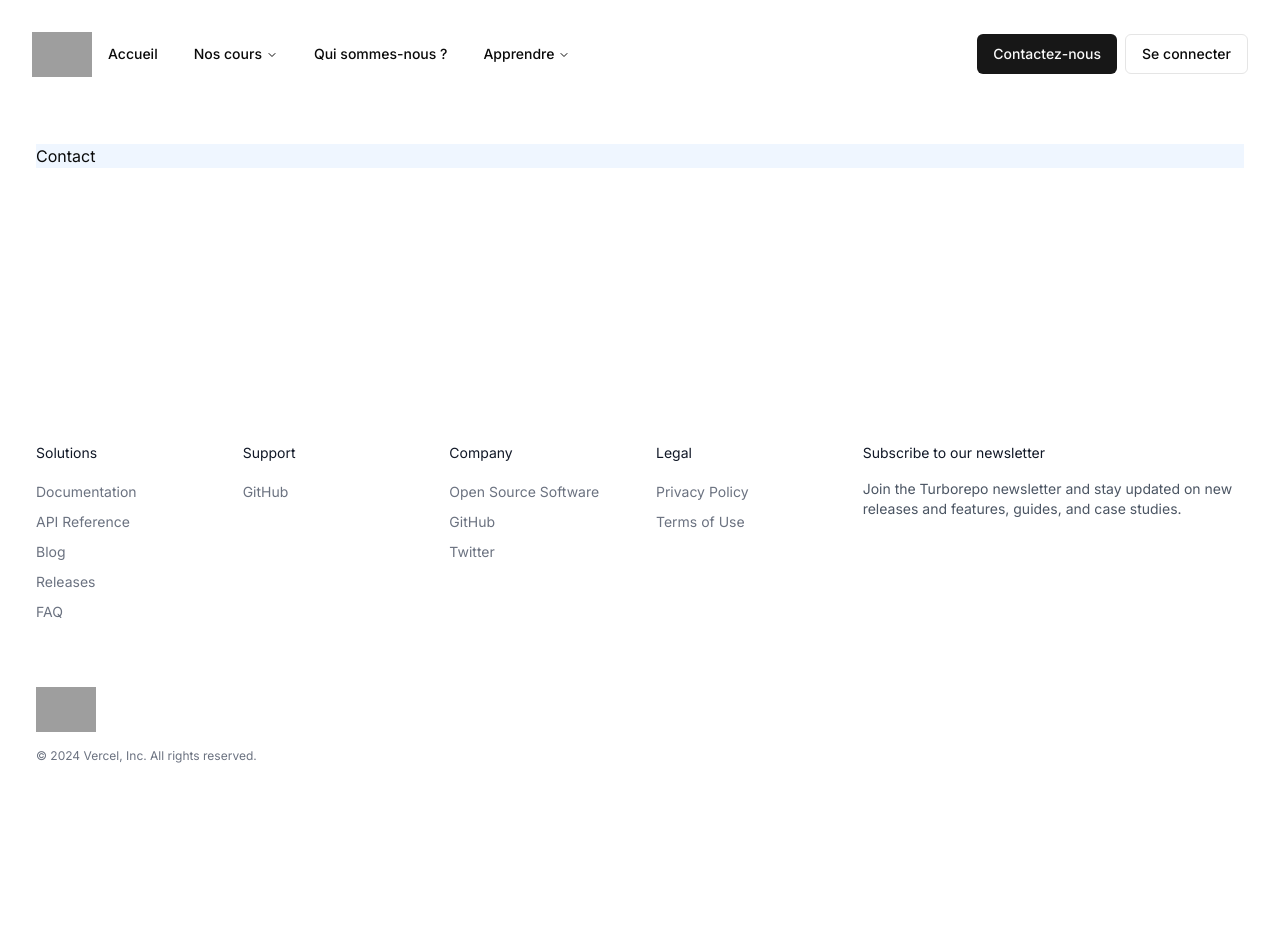
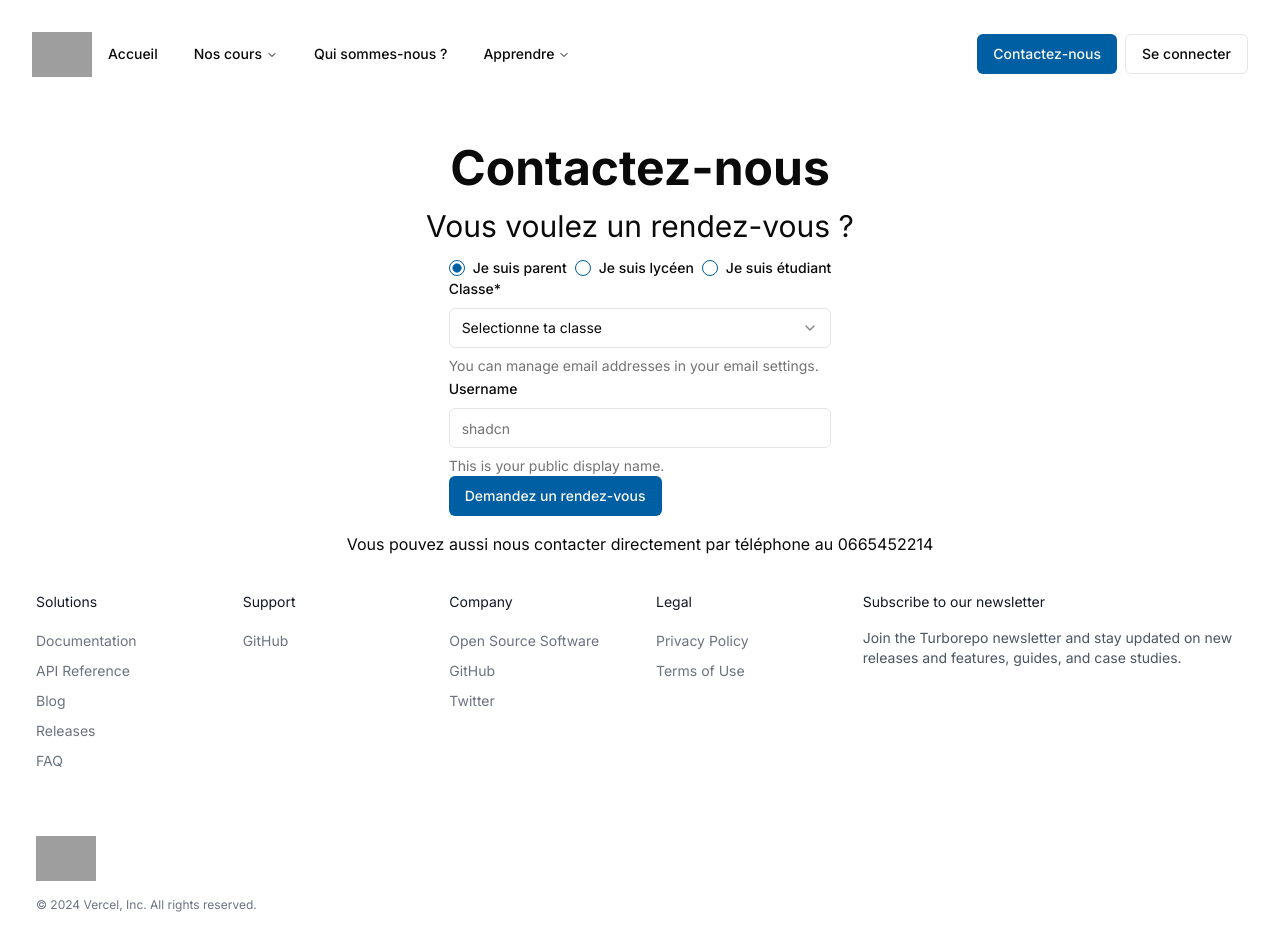
Before and after one commit to clemencefrz/cours-geroa, a Next.js app: page /contact in a window 1280 px wide. Before the commit the page ends 800 px from the top, so only its background shows below. Built offline with nearby package versions, Linux system fonts and the light colour scheme; grey boxes are pictures that could not be loaded.

Commit message:
WIP page contact

```diff
--- a/app/components/Header/MobileNav.tsx
+++ /dev/null
@@ -1,23 +0,0 @@
-import { Sheet, SheetContent, SheetTrigger } from "@/components/ui/sheet";
-import Logo from "../Logo";
-import Socials from "../Socials";
-import { Nav } from "./Nav";
-
-const MobileNav = () => {
-  return (
-    <Sheet>
-      <SheetTrigger asChild>
-        <div>trigger sheet</div>
-      </SheetTrigger>
-      <SheetContent>
-        <div className="flex flex-col items-center justify-between h-full py-8">
-          <Logo />
-          <Nav />
-          <Socials containerStyles={"flex gap-x-4"} iconStyles={"text-2xl"} />
-        </div>
-      </SheetContent>
-    </Sheet>
-  );
-};
-
-export default MobileNav;
--- a/app/components/Header/index.tsx
+++ b/app/components/Header/index.tsx
@@ -3,7 +3,6 @@
 import { Button } from "@/components/ui/button";
 import Logo from "../Logo";
 
-import MobileNav from "./MobileNav";
 import { Nav } from "./Nav";
 import Link from "next/link";
 
@@ -23,11 +22,6 @@ const Header = () => {
           </Button>
           <Button variant="outline">Se connecter</Button>
         </div>
-
-        {/* mobile nav */}
-        <div className="sm:hidden ">
-          <MobileNav />
-        </div>
       </div>
     </header>
   );
--- a/app/components/Socials.tsx
+++ /dev/null
@@ -1,31 +0,0 @@
-"use client";
-
-type Props = {
-  containerStyles: string;
-  iconStyles: string;
-};
-
-const icons = [
-  {
-    path: "fake-url",
-    name: "",
-  },
-];
-
-const Socials = ({ containerStyles, iconStyles }: Props) => {
-  return (
-    <div className={`${containerStyles}`}>
-      {icons.map((icon, index) => (
-        <a
-          target="_blank"
-          key={index}
-          href={icon.path}
-          aria-label={`Link to ${icon.name}`}
-        >
-          <div className={`${iconStyles}`}>{icon.name}</div>
-        </a>
-      ))}
-    </div>
-  );
-};
-export default Socials;
--- /dev/null
+++ b/app/contact/components/Contact.tsx
@@ -0,0 +1,19 @@
+import FormContact from "./FormContact";
+
+const Contact = () => {
+  return (
+    <div className="container flex flex-col items-center gap-4">
+      {/* Titre */}
+      <h1 className="text-5xl font-bold">Contactez-nous</h1>
+      {/* Sous-Titre */}
+      <h2 className="text-3xl">Vous voulez un rendez-vous ?</h2>
+      {/* Formulaire */}
+      <FormContact />
+      {/* Contact par téléphone */}
+      <div>
+        Vous pouvez aussi nous contacter directement par téléphone au 0665452214
+      </div>
+    </div>
+  );
+};
+export default Contact;
--- /dev/null
+++ b/app/contact/components/FormContact.tsx
@@ -0,0 +1,129 @@
+"use client";
+import { z } from "zod";
+import { zodResolver } from "@hookform/resolvers/zod";
+import { useForm } from "react-hook-form";
+import { Button } from "@/components/ui/button";
+import {
+  Form,
+  FormControl,
+  FormDescription,
+  FormField,
+  FormItem,
+  FormLabel,
+  FormMessage,
+} from "@/components/ui/form";
+import { Input } from "@/components/ui/input";
+import { Label } from "@/components/ui/label";
+import { RadioGroup, RadioGroupItem } from "@/components/ui/radio-group";
+import Link from "next/link";
+
+import {
+  Select,
+  SelectContent,
+  SelectItem,
+  SelectTrigger,
+  SelectValue,
+} from "@/components/ui/select";
+
+const ARRAY_CLASSES = ["Première", "Terminale", "Supérieure"] as const;
+
+const ARRAY_PROFILE_TYPE = [
+  "Je suis parent",
+  "Je suis lycéen",
+  "Je suis étudiant",
+] as const;
+
+const formSchema = z.object({
+  class: z.enum(ARRAY_CLASSES),
+  username: z.string().min(2, {
+    message: "Username must be at least 2 characters.",
+  }),
+});
+
+const FormContact = () => {
+  const form = useForm<z.infer<typeof formSchema>>({
+    resolver: zodResolver(formSchema),
+    defaultValues: {
+      username: "",
+    },
+  });
+
+  // 2. Define a submit handler.
+  function onSubmit(values: z.infer<typeof formSchema>) {
+    // Do something with the form values.
+    // ✅ This will be type-safe and validated.
+    console.log(values);
+  }
+  return (
+    <div className="flex flex-col">
+      <RadioGroup
+        defaultValue={ARRAY_PROFILE_TYPE[0]}
+        className="flex flex-row items-center gap-4"
+      >
+        <div className="flex items-center space-x-2">
+          {ARRAY_PROFILE_TYPE.map((value, key) => (
+            <div key={key} className="flex items-center space-x-2">
+              <RadioGroupItem value={value} id={value} aria-label={value} />
+              <Label htmlFor={value}>{value}</Label>
+            </div>
+          ))}
+        </div>
+      </RadioGroup>
+      <Form {...form}>
+        <form onSubmit={form.handleSubmit(onSubmit)}>
+          {/* Select Classe */}
+          <FormField
+            control={form.control}
+            name="class"
+            render={({ field }) => (
+              <FormItem>
+                <FormLabel>Classe*</FormLabel>
+                <Select
+                  onValueChange={field.onChange}
+                  defaultValue={field.value}
+                >
+                  <FormControl>
+                    <SelectTrigger aria-label="Selectionne ta classe">
+                      <SelectValue placeholder="Selectionne ta classe" />
+                    </SelectTrigger>
+                  </FormControl>
+                  <SelectContent>
+                    {ARRAY_CLASSES.map((classe, key) => (
+                      <SelectItem value={classe} key={key}>
+                        {classe}
+                      </SelectItem>
+                    ))}
+                  </SelectContent>
+                </Select>
+                <FormDescription>
+                  You can manage email addresses in your{" "}
+                  <Link href="/examples/forms">email settings</Link>.
+                </FormDescription>
+                <FormMessage />
+              </FormItem>
+            )}
+          />
+          {/* Other */}
+          <FormField
+            control={form.control}
+            name="username"
+            render={({ field }) => (
+              <FormItem>
+                <FormLabel>Username</FormLabel>
+                <FormControl>
+                  <Input placeholder="shadcn" {...field} />
+                </FormControl>
+                <FormDescription>
+                  This is your public display name.
+                </FormDescription>
+                <FormMessage />
+              </FormItem>
+            )}
+          />
+          <Button type="submit">Demandez un rendez-vous</Button>
+        </form>
+      </Form>
+    </div>
+  );
+};
+export default FormContact;
--- a/app/contact/page.tsx
+++ b/app/contact/page.tsx
@@ -1,4 +1,6 @@
-const Contact = () => {
-  return <div>Contact</div>;
+import Contact from "./components/Contact";
+
+const Page = () => {
+  return <Contact />;
 };
-export default Contact;
+export default Page;
--- a/app/globals.css
+++ b/app/globals.css
@@ -29,6 +29,8 @@
     --chart-3: 197 37% 24%;
     --chart-4: 43 74% 66%;
     --chart-5: 27 87% 67%;
+    /* Ajouté par moi */
+    --primary-one: #005ea2;
   }
 
   .dark {
--- a/app/layout.tsx
+++ b/app/layout.tsx
@@ -22,7 +22,7 @@ export default function RootLayout({
         <div className="min-h-screen flex flex-col justify-between">
           <div>
             <Header />
-            <main className="mx-9 mt-9 bg-blue-50">{children}</main>
+            <main className="mx-9 mt-9">{children}</main>
           </div>
           <Footer />
         </div>
--- a/tailwind.config.ts
+++ b/tailwind.config.ts
@@ -25,7 +25,7 @@ const config = {
         background: "hsl(var(--background))",
         foreground: "hsl(var(--foreground))",
         primary: {
-          DEFAULT: "hsl(var(--primary))",
+          DEFAULT: "var(--primary-one)",
           foreground: "hsl(var(--primary-foreground))",
         },
         secondary: {
```
